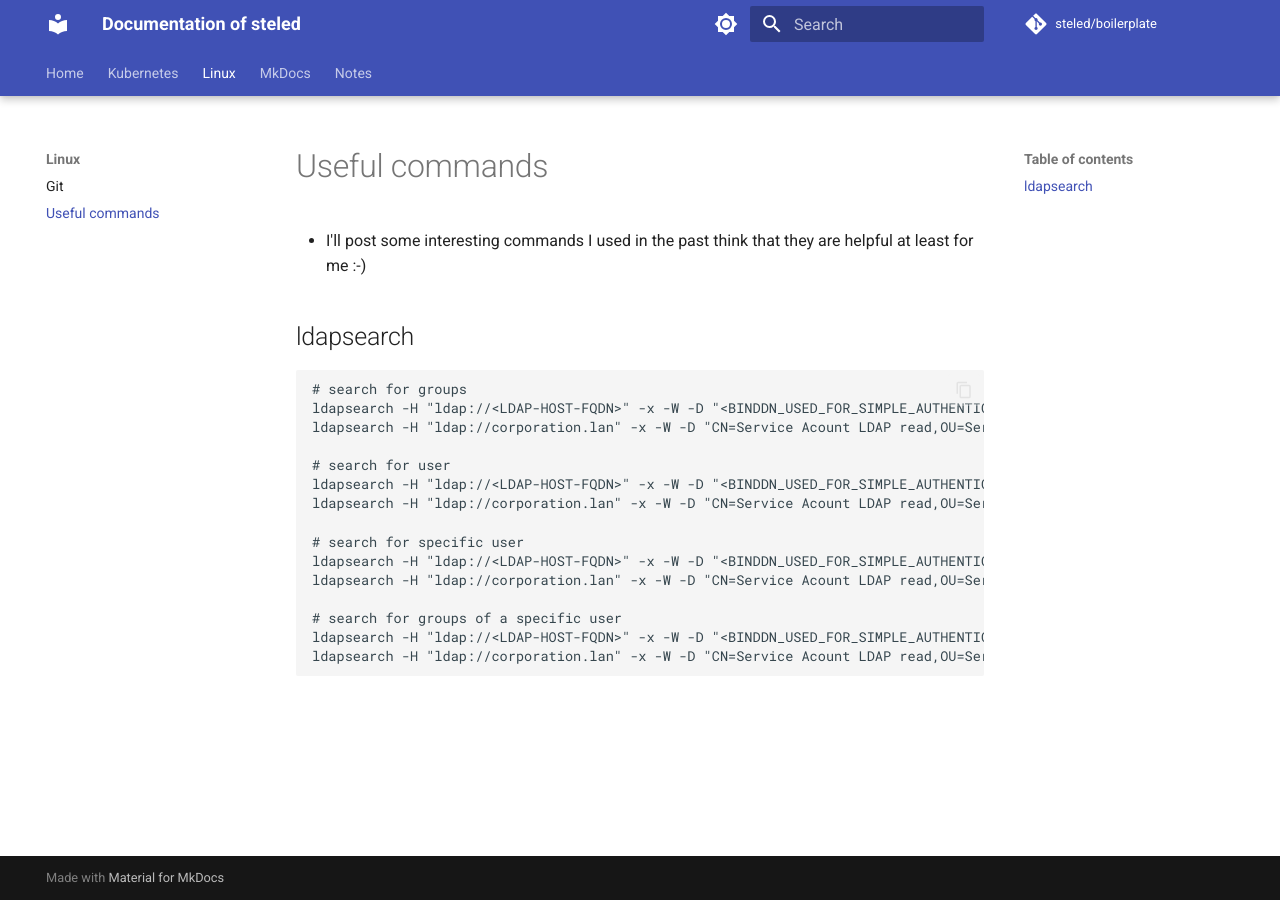
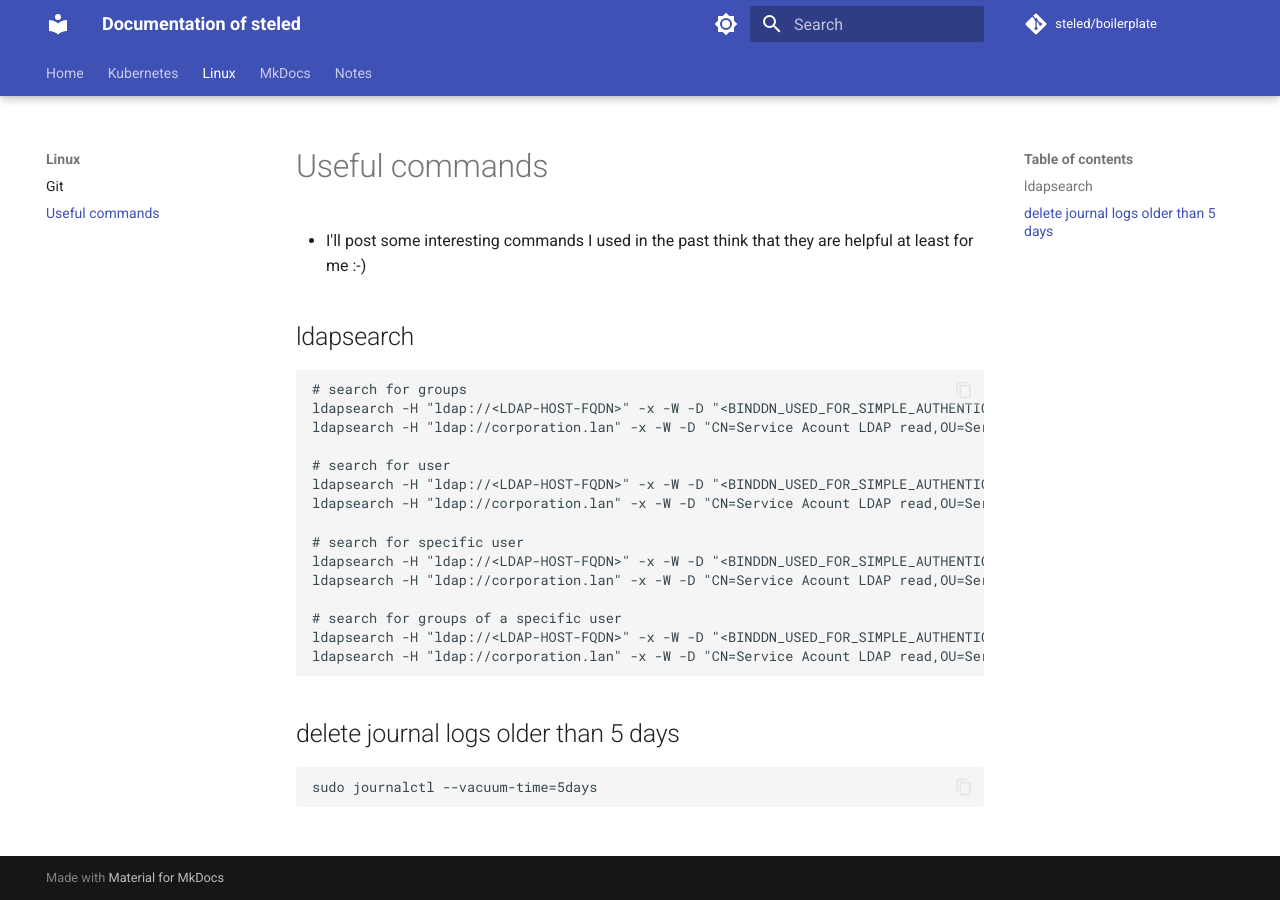
Before and after one commit to steled/documentation, an MkDocs documentation site: the page built from docs/linux/useful_commands.md, in a window 1280 px wide. Built offline with MkDocs 1.6.1 and Material for MkDocs 9.7.7, drawn with Linux system fonts in a browser that asks for light colours; comment, search, counter and statistics services are not loaded.

Commit message:
Update useful_commands.md

````diff
--- a/docs/linux/useful_commands.md
+++ b/docs/linux/useful_commands.md
@@ -21,3 +21,9 @@ ldapsearch -H "ldap://corporation.lan" -x -W -D "CN=Service Acount LDAP read,OU=
 ldapsearch -H "ldap://<LDAP-HOST-FQDN>" -x -W -D "<BINDDN_USED_FOR_SIMPLE_AUTHENTICATION>" -b "<BASEDN_USED_FOR_SEARCH>" "(&(objectClass=group)(member=CN=<DN_OF_SPECIFIC_USER>)"
 ldapsearch -H "ldap://corporation.lan" -x -W -D "CN=Service Acount LDAP read,OU=Service Accounts,OU=EXAMPLE,DC=corporation,DC=lan" -b "DC=corporation,DC=lan" "(&(objectClass=group)(member=CN=Max Mustermann,OU=Admin Accounts,OU=EXAMPLE,DC=corporation,DC=lan)"
 ```
+
+## delete journal logs older than 5 days
+
+``` { .sh }
+sudo journalctl --vacuum-time=5days
+```
````
